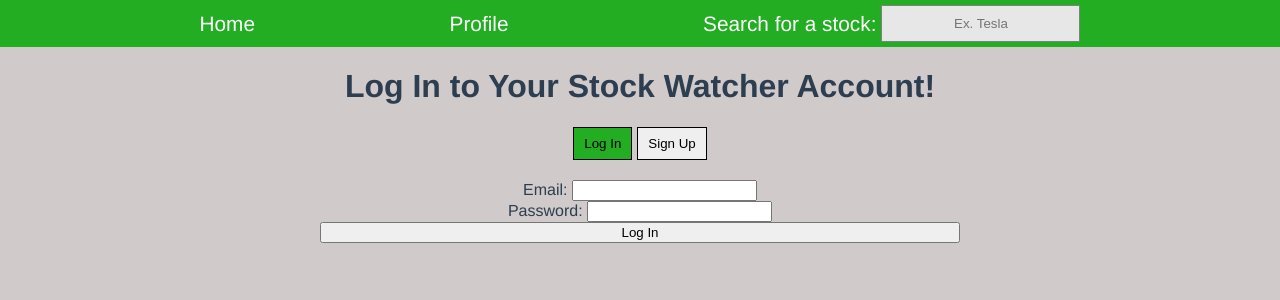
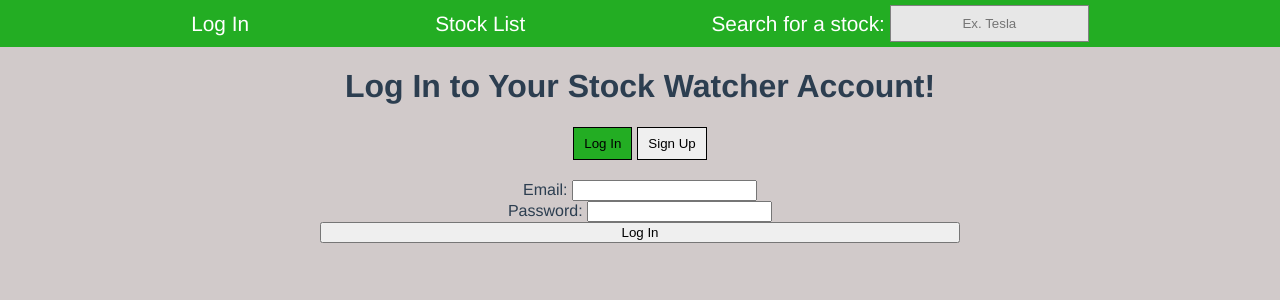
Before and after one commit to wickettc/stock-watcher, a Vue app: page /login in a window 1280 px wide. Shown: the top 300 px of the page. Built offline with nearby package versions, Linux system fonts and the light colour scheme; no server answers; what vue3-apexcharts would draw is missing.

Commit message:
added logout

```diff
--- a/src/components/Nav.vue
+++ b/src/components/Nav.vue
@@ -1,17 +1,35 @@
 <template>
     <div id="nav">
-        <router-link to="/">Home</router-link>
-        <router-link to="/profile">Profile</router-link>
+        <div class="log-out-btn" v-if="showLoggedIn" @click="logout()">
+            Log Out
+        </div>
+        <router-link v-if="!showLoggedIn" to="/login">Log In</router-link>
+        <router-link v-if="showLoggedIn" to="/profile">Profile</router-link>
+        <router-link to="/">Stock List</router-link>
         <SearchBar />
     </div>
 </template>
 
 <script>
 import SearchBar from './SearchBar';
+import { mapState } from 'vuex';
+import _ from 'lodash';
 export default {
     name: 'Nav',
     components: {
         SearchBar,
+    },
+
+    methods: {
+        logout() {
+            this.$store.dispatch('logout');
+        },
+    },
+    computed: {
+        ...mapState(['userProfile']),
+        showLoggedIn: function() {
+            return !_.isEmpty(this.userProfile);
+        },
     },
 };
 </script>
@@ -31,4 +49,8 @@ export default {
     color: white;
     text-decoration: none;
 }
+
+.log-out-btn {
+    cursor: pointer;
+}
 </style>
--- a/src/main.js
+++ b/src/main.js
@@ -15,4 +15,5 @@ auth.onAuthStateChanged(() => {
             .use(VueApexCharts)
             .mount('#app');
     }
+    store.commit('setUserProfile', auth.currentUser);
 });
--- a/src/router/index.js
+++ b/src/router/index.js
@@ -37,9 +37,7 @@ const router = createRouter({
 });
 
 router.beforeEach((to, from, next) => {
-    if (to.matched.some((x) => x.meta.requiresAuth)) {
-        // check if logged in here
-        console.log(auth);
+    if (to.matched.some((x) => x.meta.requiresAuth) && !auth.currentUser) {
         next({ path: '/login' });
     } else {
         next();
--- a/src/store/index.js
+++ b/src/store/index.js
@@ -43,6 +43,12 @@ export default createStore({
             });
             dispatch('fetchUserProfile', user);
         },
+        async logout({ commit }) {
+            await fb.auth.signOut();
+
+            commit('setUserProfile', {});
+            router.push('/login');
+        },
     },
     modules: {},
 });
--- a/src/views/Home.vue
+++ b/src/views/Home.vue
@@ -24,8 +24,8 @@
                 :stockInfo="stock"
                 @click="handleStockSelect(stock)"
             >
-                <span>{{ stock.name }}</span>
-                <span class="bold">{{ stock.symbol }}</span>
+                <span class="stock-name">{{ stock.name }}</span>
+                <span class="bold stock-symbol">{{ stock.symbol }}</span>
             </div>
         </div>
     </div>
@@ -98,7 +98,6 @@ export default {
     },
     async created() {
         let res = await getAllStocksAvailable('United States');
-        console.log(res.data);
         this.allStocks = res.data.data;
         this.selectedLetter = 'A';
     },
@@ -133,6 +132,17 @@ export default {
     transform: scale(1.05);
 }
 
+.stock-name {
+    width: 70%;
+    box-sizing: border-box;
+    padding-right: 3px;
+}
+
+.stock-symbol {
+    width: 30%;
+    box-sizing: border-box;
+}
+
 .alpha-container {
     display: flex;
     width: 100%;
```
